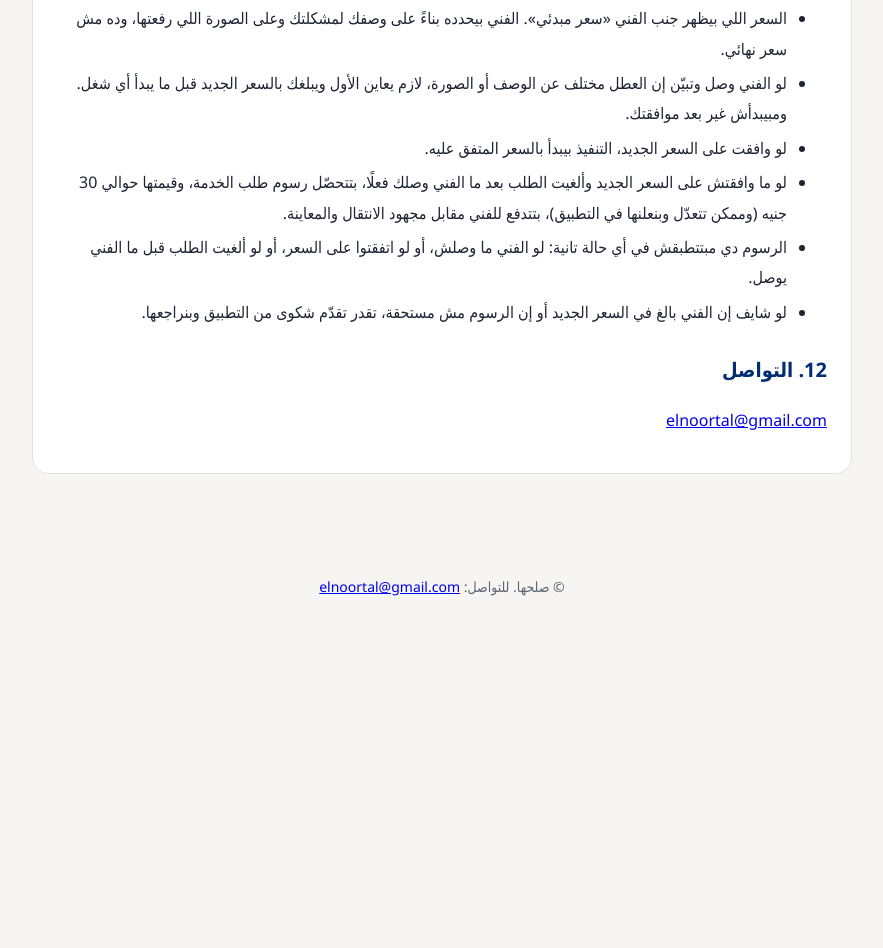
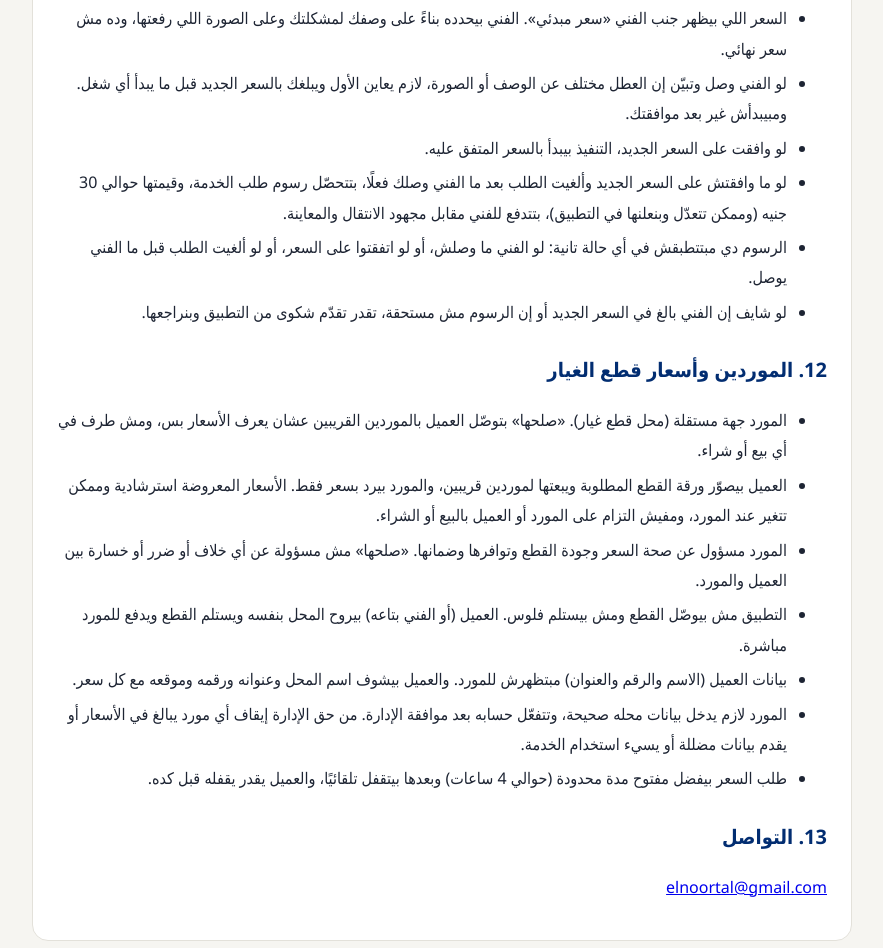
Before and after one commit to Abdulla2891/salahha-site, a plain HTML site: page terms.html in a window 1280 px wide. Shown: the part 1849-2797 px from the top of the page, without its empty margins (198-1081 px from the left). Before the commit the page ends 2470 px from the top, so only its background shows below. Drawn offline with Linux system fonts and the light colour scheme.

Commit message:
terms and privacy: suppliers

```diff
--- a/terms.html
+++ b/terms.html
@@ -13,7 +13,7 @@
 <main>
 <div class="card">
 <h1>شروط الاستخدام</h1>
-<p class="muted">آخر تحديث: 14 أكتوبر 2026</p>
+<p class="muted">آخر تحديث: 18 أكتوبر 2026</p>
 <p>باستخدامك تطبيق «صلحها» إنت موافق على الشروط دي.</p>
 
 <h2>1. طبيعة الخدمة</h2>
@@ -69,7 +69,18 @@
 <li>لو شايف إن الفني بالغ في السعر الجديد أو إن الرسوم مش مستحقة، تقدر تقدّم شكوى من التطبيق وبنراجعها.</li>
 </ul>
 
-<h2>12. التواصل</h2>
+<h2>12. الموردين وأسعار قطع الغيار</h2>
+<ul>
+<li>المورد جهة مستقلة (محل قطع غيار). «صلحها» بتوصّل العميل بالموردين القريبين عشان يعرف الأسعار بس، ومش طرف في أي بيع أو شراء.</li>
+<li>العميل بيصوّر ورقة القطع المطلوبة ويبعتها لموردين قريبين، والمورد بيرد بسعر فقط. الأسعار المعروضة استرشادية وممكن تتغير عند المورد، ومفيش التزام على المورد أو العميل بالبيع أو الشراء.</li>
+<li>المورد مسؤول عن صحة السعر وجودة القطع وتوافرها وضمانها. «صلحها» مش مسؤولة عن أي خلاف أو ضرر أو خسارة بين العميل والمورد.</li>
+<li>التطبيق مش بيوصّل القطع ومش بيستلم فلوس. العميل (أو الفني بتاعه) بيروح المحل بنفسه ويستلم القطع ويدفع للمورد مباشرة.</li>
+<li>بيانات العميل (الاسم والرقم والعنوان) مبتظهرش للمورد. والعميل بيشوف اسم المحل وعنوانه ورقمه وموقعه مع كل سعر.</li>
+<li>المورد لازم يدخل بيانات محله صحيحة، وتتفعّل حسابه بعد موافقة الإدارة. من حق الإدارة إيقاف أي مورد يبالغ في الأسعار أو يقدم بيانات مضللة أو يسيء استخدام الخدمة.</li>
+<li>طلب السعر بيفضل مفتوح مدة محدودة (حوالي 4 ساعات) وبعدها بيتقفل تلقائيًا، والعميل يقدر يقفله قبل كده.</li>
+</ul>
+
+<h2>13. التواصل</h2>
 <p><a href="mailto:elnoortal@gmail.com">elnoortal@gmail.com</a></p>
 </div>
 </main>
```
Also changed, not shown: privacy.html (+5 -2 lines).
